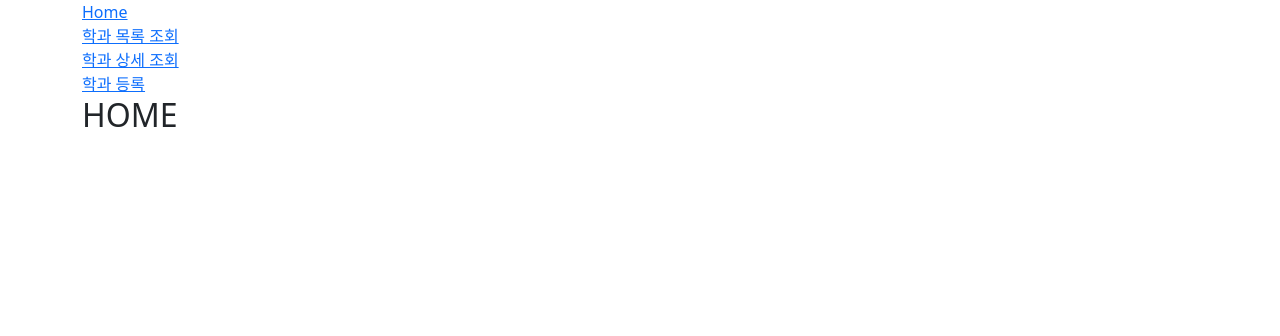
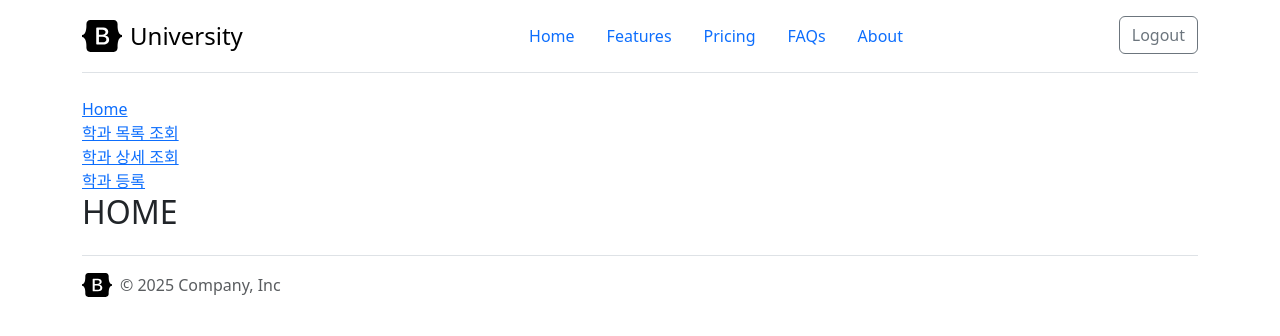
Before and after one commit to jin605/vue.js, a Vue app in the folder 04_university/: page / in a window 1280 px wide. Shown: the top 336 px of the page. Built offline with nearby package versions, Linux system fonts and the light colour scheme.

Commit message:
feat : footer header 추가

```diff
--- a/04_university/src/App.vue
+++ b/04_university/src/App.vue
@@ -1,5 +1,7 @@
 <template>
   <div>
+    <Header></Header>
+
     <!-- 화면 전환에 필요한 링크를 생성한다. -->
     <!-- 명명된 라우터의 경우 v-bind를 이용해서 to 속성에 문자열이 아닌 객체를 바인딩해야 한다. -->
     <RouterLink :to="{name: 'home'}">Home</RouterLink>
@@ -14,11 +16,14 @@
     -->
     <RouterView></RouterView>
 
+    <Footer></Footer>
   </div>
 </template>
 
 <script setup>
 import { RouterLink } from 'vue-router';
+import Header from './components/common/Header.vue';
+import Footer from './components/common/Footer.vue';
 
 
 </script>
--- /dev/null
+++ b/04_university/src/components/common/Footer.vue
@@ -0,0 +1,22 @@
+<template>
+    <footer class="d-flex flex-wrap justify-content-between align-items-center py-3 my-4 border-top">
+        <div class="col-md-4 d-flex align-items-center">
+            <a href="/" class="mb-3 me-2 mb-md-0 text-body-secondary text-decoration-none lh-1" aria-label="Bootstrap">
+                <svg class="bi" width="30" height="24" aria-hidden="true"><use xlink:href="#bootstrap"/></svg>
+            </a>
+            <span class="mb-3 mb-md-0 text-body-secondary">&copy; 2025 Company, Inc</span>
+        </div>
+        <ul class="nav col-md-4 justify-content-end list-unstyled d-flex">
+            <li class="ms-3"><a class="text-body-secondary" href="#" aria-label="Instagram"><svg class="bi" width="24" height="24" aria-hidden="true"><use xlink:href="#instagram"/></svg></a></li>
+            <li class="ms-3"><a class="text-body-secondary" href="#" aria-label="Facebook"><svg class="bi" width="24" height="24"><use xlink:href="#facebook"/></svg></a></li>
+        </ul>
+    </footer>
+</template>
+
+<script setup>
+
+</script>
+
+<style lang="scss" scoped>
+
+</style>
--- /dev/null
+++ b/04_university/src/components/common/Header.vue
@@ -0,0 +1,32 @@
+<template>
+    <svg xmlns="http://www.w3.org/2000/svg" class="d-none">
+        <symbol id="bootstrap" viewBox="0 0 118 94">
+            <title>Bootstrap</title>
+            <path fill-rule="evenodd" clip-rule="evenodd" d="M24.509 0c-6.733 0-11.715 5.893-11.492 12.284.214 6.14-.064 14.092-2.066 20.577C8.943 39.365 5.547 43.485 0 44.014v5.972c5.547.529 8.943 4.649 10.951 11.153 2.002 6.485 2.28 14.437 2.066 20.577C12.794 88.106 17.776 94 24.51 94H93.5c6.733 0 11.714-5.893 11.491-12.284-.214-6.14.064-14.092 2.066-20.577 2.009-6.504 5.396-10.624 10.943-11.153v-5.972c-5.547-.529-8.934-4.649-10.943-11.153-2.002-6.484-2.28-14.437-2.066-20.577C105.214 5.894 100.233 0 93.5 0H24.508zM80 57.863C80 66.663 73.436 72 62.543 72H44a2 2 0 01-2-2V24a2 2 0 012-2h18.437c9.083 0 15.044 4.92 15.044 12.474 0 5.302-4.01 10.049-9.119 10.88v.277C75.317 46.394 80 51.21 80 57.863zM60.521 28.34H49.948v14.934h8.905c6.884 0 10.68-2.772 10.68-7.727 0-4.643-3.264-7.207-9.012-7.207zM49.948 49.2v16.458H60.91c7.167 0 10.964-2.876 10.964-8.281 0-5.406-3.903-8.178-11.425-8.178H49.948z"></path>
+        </symbol>
+    </svg>
+    <header class="d-flex flex-wrap justify-content-center py-3 mb-4 border-bottom">
+        <a href="/" class="d-flex align-items-center mb-3 mb-md-0 me-md-auto link-body-emphasis text-decoration-none">
+            <svg class="bi me-2" width="40" height="32"><use xlink:href="#bootstrap"/></svg>
+            <span class="fs-4">University</span>
+        </a>
+        <ul class="nav nav-pills">
+            <li class="nav-item"><a href="#" class="nav-link" aria-current="page">Home</a></li>
+            <li class="nav-item"><a href="#" class="nav-link">Features</a></li>
+            <li class="nav-item"><a href="#" class="nav-link">Pricing</a></li>
+            <li class="nav-item"><a href="#" class="nav-link">FAQs</a></li>
+            <li class="nav-item"><a href="#" class="nav-link">About</a></li>
+        </ul>
+        <div class="col-md-3 text-end">
+            <button type="button" class="btn btn-outline-secondary" @click="logout">Logout</button>
+        </div>
+    </header>
+</template>
+
+<script setup>
+
+</script>
+
+<style lang="scss" scoped>
+
+</style>
```
